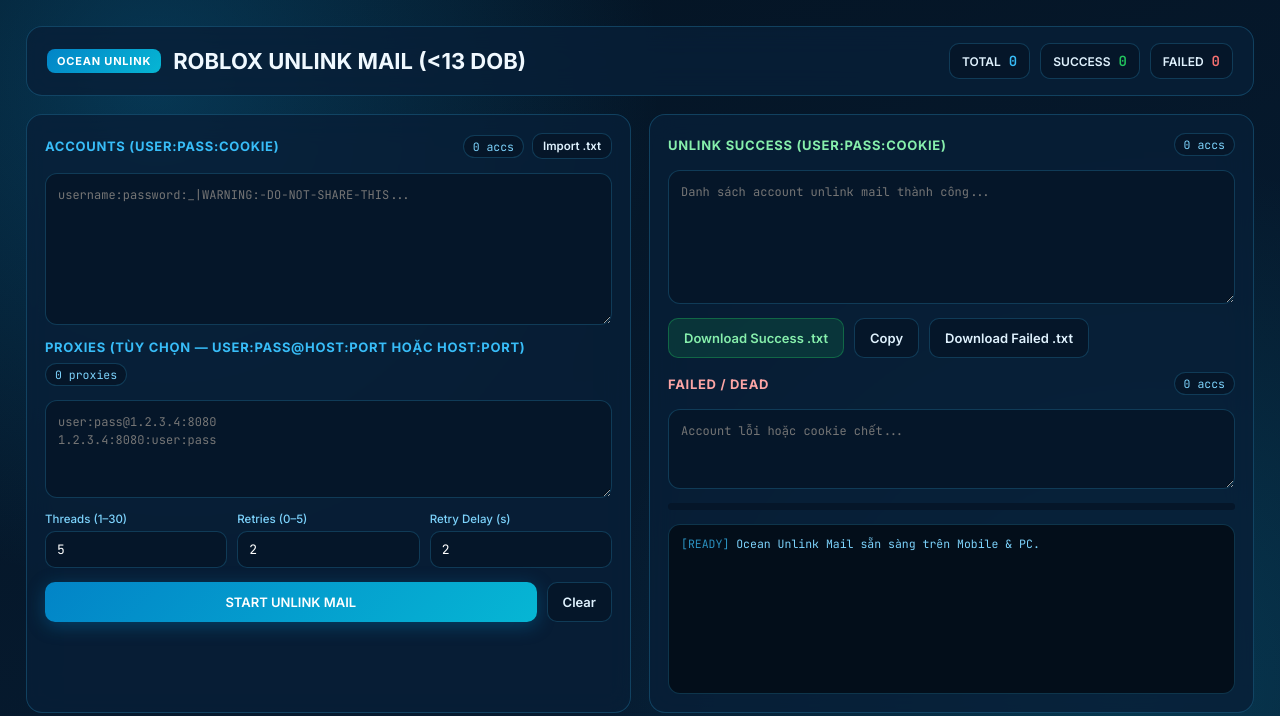
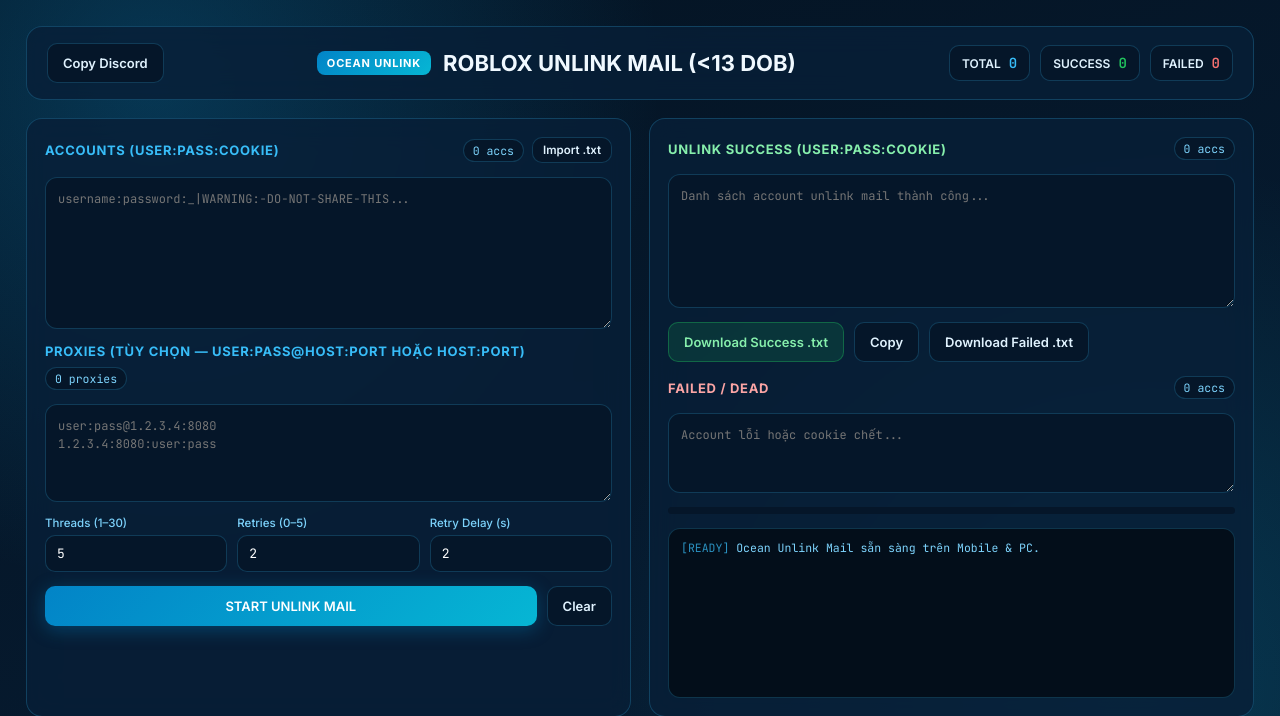
Before and after one commit to kbgrie/Unlinkmaiskibidi, a Flask app: page / in a window 1280 px wide. Shown: the top 716 px of the page. Run offline with Flask 3, Linux system fonts and the light colour scheme.

Commit message:
Update index.html

```diff
--- a/templates/index.html
+++ b/templates/index.html
@@ -1,12 +1,21 @@
- <!DOCTYPE html>
+<!DOCTYPE html>
 <html lang="vi">
 <head>
   <meta charset="UTF-8" />
   <meta name="viewport" content="width=device-width, initial-scale=1.0, maximum-scale=1.0" />
-  <title>Ocean Unlink Mail — Roblox COPPA Tool</title>
+  <title>Unlink Mail — Roblox 3TN HUB</title>
   <link rel="preconnect" href="https://fonts.googleapis.com">
   <link href="https://fonts.googleapis.com/css2?family=Inter:wght@400;500;600;700&family=JetBrains+Mono:wght@400;500;600&display=swap" rel="stylesheet">
   <style>
+.btn-discord {
+  border-color: rgba(56, 189, 248, 0.35);
+  color: var(--sky);
+  white-space: nowrap;
+}
+.btn-discord:hover {
+  background: rgba(14, 165, 233, 0.16);
+  border-color: var(--sky);
+}
     :root {
       --bg-deep: #041322;
       --bg-ocean: #071e36;
@@ -308,6 +317,9 @@
 <body>
   <div class="wrap">
     <header class="topbar">
+    <button type="button" class="btn-ghost btn-discord" id="btnCopyDiscord" data-discord="https://discord.gg/SsEvgfavE2">
+  Copy Discord
+</button>
       <div class="title-group">
         <span class="badge">OCEAN UNLINK</span>
         <h1>ROBLOX UNLINK MAIL (&lt;13 DOB)</h1>
@@ -391,6 +403,24 @@
   </div>
 
   <script>
+const btnCopyDiscord = document.getElementById('btnCopyDiscord');
+btnCopyDiscord.addEventListener('click', async () => {
+  const link = btnCopyDiscord.dataset.discord || '';
+  if (!link) return;
+  try {
+    await navigator.clipboard.writeText(link);
+  } catch {
+    const tmp = document.createElement('textarea');
+    tmp.value = link;
+    document.body.appendChild(tmp);
+    tmp.select();
+    document.execCommand('copy');
+    tmp.remove();
+  }
+  const prev = btnCopyDiscord.textContent;
+  btnCopyDiscord.textContent = 'Copied Discord!';
+  setTimeout(() => (btnCopyDiscord.textContent = prev), 1400);
+});
     const txtAcc = document.getElementById('txtAcc');
     const txtProxy = document.getElementById('txtProxy');
     const outOk = document.getElementById('outOk');
@@ -527,4 +557,4 @@
     });
   </script>
 </body>
-  </html>
+</html>
```
